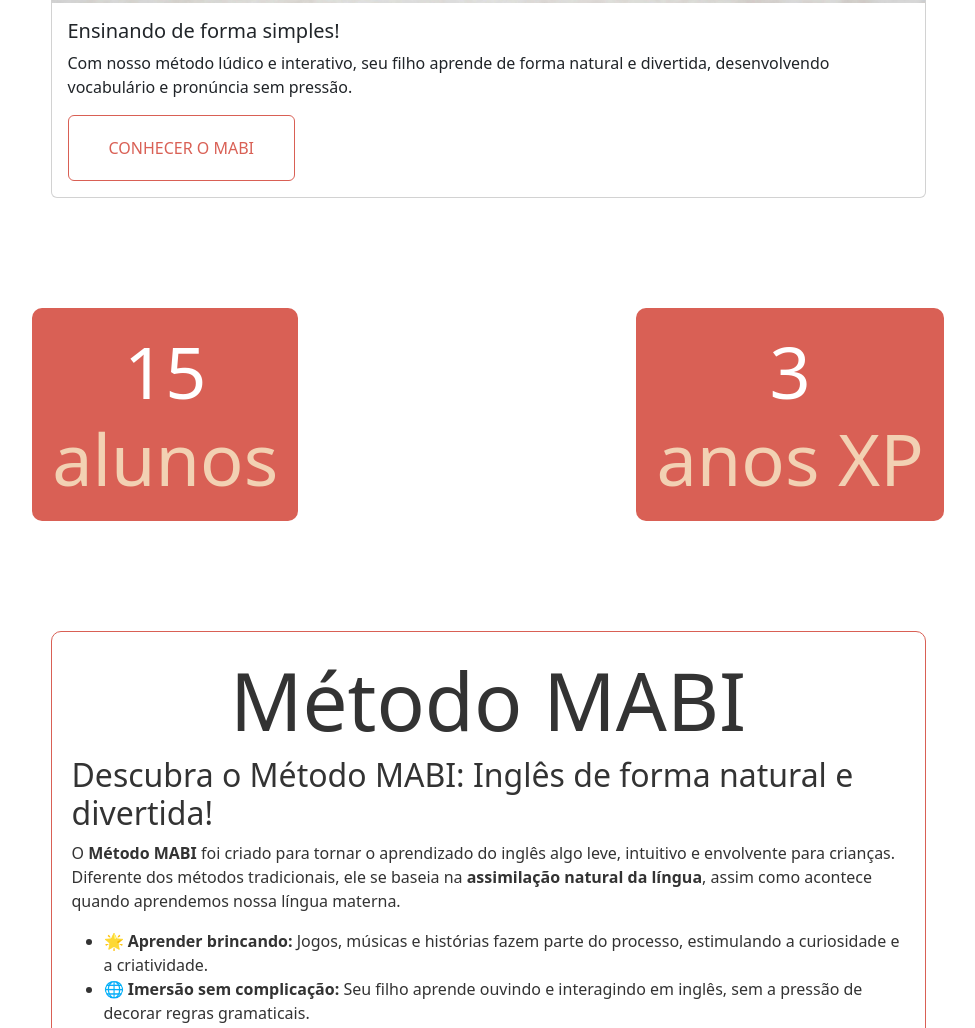
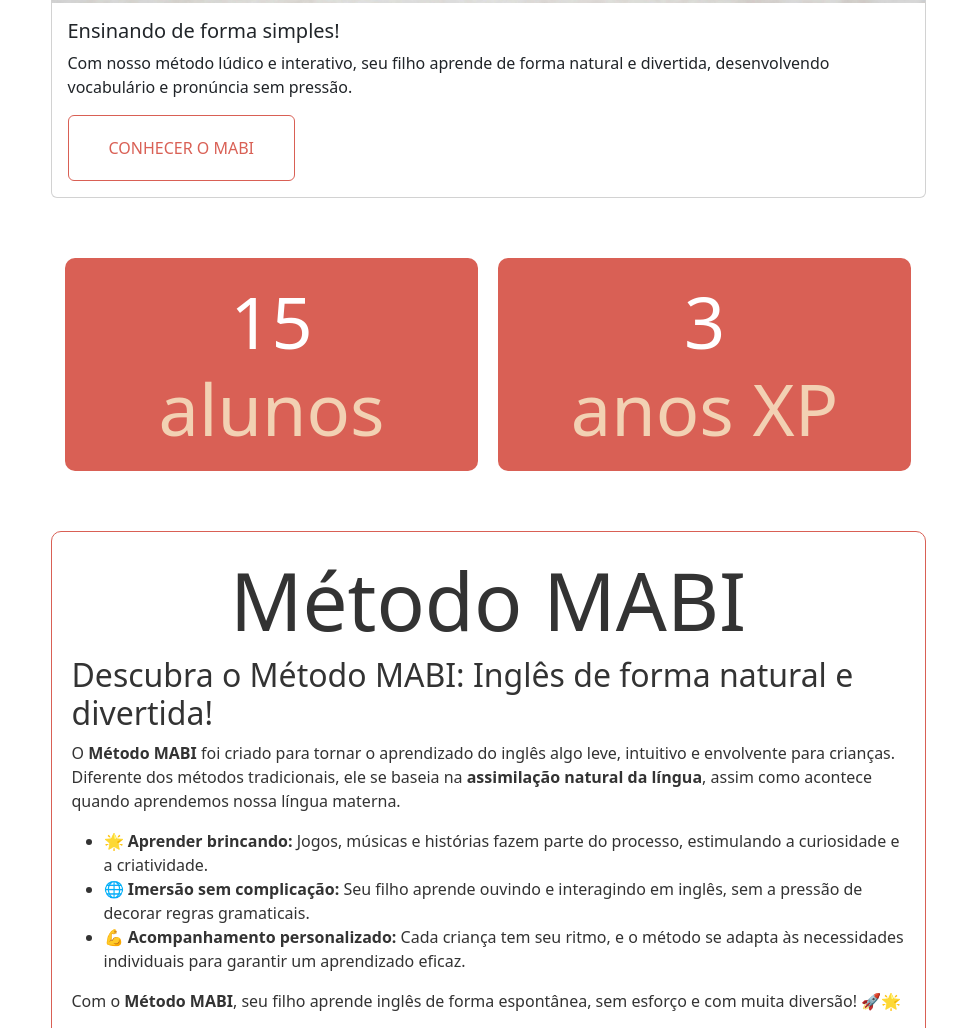
Before and after one commit to anovager/teacherlarioliveira, a plain HTML site: page index.html in a window 1280 px wide. Shown: the part 1378-2406 px from the top of the page, without its empty margins (152-1127 px from the left). Drawn offline with nearby package versions, Linux system fonts and the light colour scheme.

Commit message:
update: alteração insights

```diff
--- a/css/style.css
+++ b/css/style.css
@@ -72,6 +72,7 @@ section {
     flex-direction: column;
 }
 .insights h2 {
+    width: 100%;
     background-color: var(--color2);
     border-radius: 10px;
     padding: 20px;
@@ -190,11 +191,16 @@ footer {
         width: 70%;
     }
     .insights {
+        margin: 0 auto;
+        width: 70%;
         display: flex;
         flex-direction: row;
+        align-items: center;
+        justify-content: space-evenly;
     }
     .insights h2 {
-        margin: 50px;
+        width: 100%;
+        margin: 0 10px;
     }
     .certifications {
         width: 70%;
```
